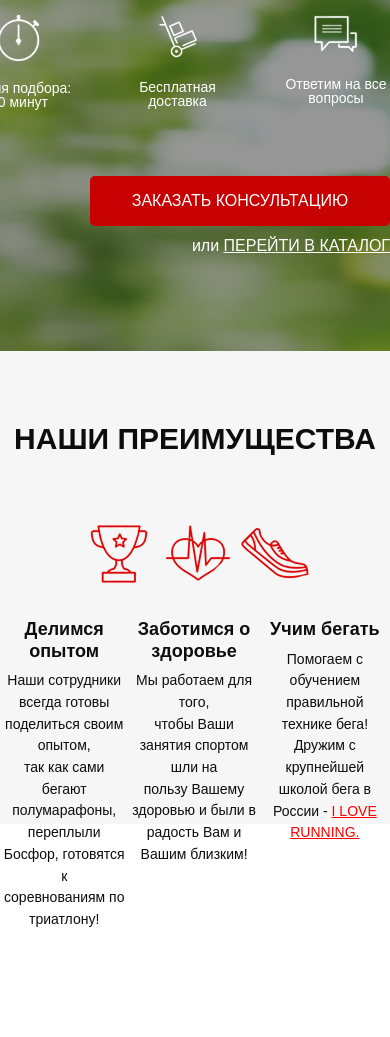
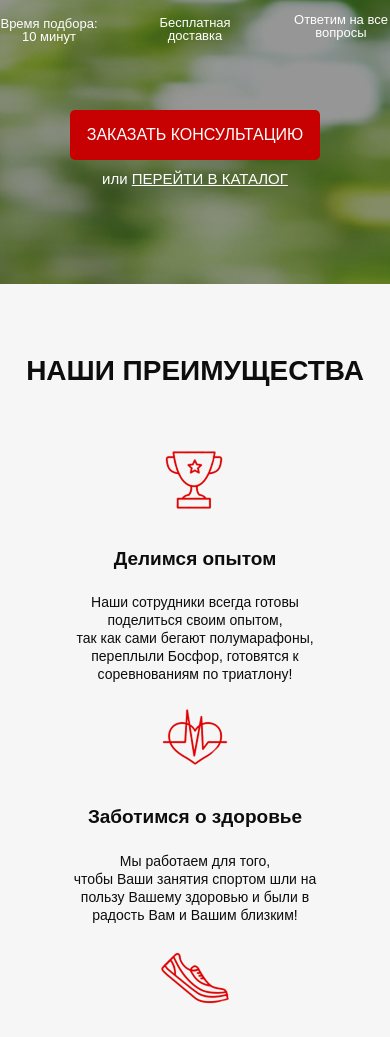
Before and after one commit to k1r1t0z/project_three, a website: page src/index.html in a window 390 px wide. Shown: the part 390-1427 px from the top of the page. Before the commit the page ends 1321 px from the top, so only its background shows below. Drawn offline with Linux system fonts and the light colour scheme; a web font is replaced by a local one.

Commit message:
the waiting block has been completely redesigned. the site has been adapted (except 576px)

```diff
--- a/src/index.html
+++ b/src/index.html
@@ -61,42 +61,38 @@
     <div class="waiting">
         <div class="container">
             <h2 class="waiting__title">НАШИ ПРЕИМУЩЕСТВА</h2>
-            <div class="waiting__block">
-                <div class="waiting__icons">
-                    <div class="waiting__icon">
-                        <img src="icons/waiting-cup.png" alt="cup">
+            <div class="waiting__wrapper">
+                <div class="waiting__block">
+                    <img src="icons/waiting-cup.png" alt="cup">
+                    <div class="waiting__subtitle">
+                        Делимся опытом
                     </div>
-                    <div class="waiting__icon">
-                        <img src="icons/waiting-heart.png" alt="heart">
-                    </div>
-                    <div class="waiting__icon">
-                        <img src="icons/waiting-shoe.png" alt="shoe">
-                    </div>
-                </div>
-                <div class="waiting__icon__descr">
                     <div class="waiting__descr">
-                        <h2 class="waiting__title__descr">
-                            Делимся опытом
-                        </h2>
                         Наши сотрудники всегда готовы <br>
                         поделиться своим опытом, <br>
                         так как сами бегают полумарафоны, <br>
                         переплыли Босфор, готовятся к <br>
-                        соревнованиям по триатлону! <br>
+                        соревнованиям по триатлону!
+                    </div>
+                </div>
+                <div class="waiting__block">
+                    <img src="icons/waiting-heart.png" alt="heart">
+                    <div class="waiting__subtitle">
+                        Заботимся о здоровье
                     </div>
                     <div class="waiting__descr">
-                        <h2 class="waiting__title__descr">
-                            Заботимся о здоровье
-                        </h2>
                         Мы работаем для того, <br>
                         чтобы Ваши занятия спортом шли на <br>
                         пользу Вашему здоровью и были в <br>
                         радость Вам и Вашим близким!
                     </div>
+                </div>
+                <div class="waiting__block">
+                    <img src="icons/waiting-shoe.png" alt="shoe">
+                    <div class="waiting__subtitle">
+                        Учим бегать
+                    </div>
                     <div class="waiting__descr">
-                        <h2 class="waiting__title__descr">
-                            Учим бегать
-                        </h2>
                         Помогаем с обучением <br>
                         правильной технике бега! <br>
                         Дружим с крупнейшей школой бега в <br>
--- /dev/null
+++ b/src/sass/_media.sass
@@ -0,0 +1,63 @@
+@media (max-width: 1200px)
+    .promo
+        &__header
+            font-size: 39px
+        &__subheader
+            font-size: 22px
+        &__icons
+            width: 400px
+        &__icon
+            font-size: 13px
+        &__link
+            font-size: 15px
+
+@media (max-width: 991px)
+    .header
+        justify-content: space-around
+        &__logo
+            width: 180px
+        &__official
+            font-size: 11px
+            span
+                font-size: 16px
+        &__phone
+            font-size: 16px
+    .button
+        width: 145px
+        &_main
+            width: 250px
+    .promo
+        &__wrapper
+            align-items: center
+    .waiting
+        &__wrapper
+            justify-content: space-around
+        &__descr
+            font-size: 13px
+        &__subtitle
+            font-size: 17px
+
+@media (max-width: 767px)
+    .header
+        &__official
+            display: none
+        &__logo
+            width: 200px
+    .promo
+        &__header
+            font-size: 35px
+        &__subheader
+            font-size: 18px
+    .waiting
+        max-height: 100%
+        &__title
+            font-size: 28px
+        &__wrapper
+            flex-direction: column
+        &__subtitle
+            font-size: 19px
+        &__descr
+            font-size: 14px
+        &__block
+            &:nth-child(n+2)
+                margin-top: 20px
--- a/src/sass/blocks/_waiting.sass
+++ b/src/sass/blocks/_waiting.sass
@@ -8,27 +8,28 @@
         line-height: 100%
         text-align: center
         color: #0d0d0d
-    &__block
-        margin-top: 65px
-    &__icons
+    &__wrapper
         display: flex
         justify-content: space-between
-        padding: 0 80px 0 85px
+        margin-top: 60px
+    &__subtitle
+        font-weight: 700
+        font-size: 18px
+        text-align: center
+        color: #0d0d0d
+        margin-top: 35px
     &__descr
+        margin-top: 20px
         font-weight: 300
         font-size: 14px
-        line-height: 155%
+        line-height: 129%
         text-align: center
         color: #0d0d0d
         a
             text-decoration: underline
             text-decoration-skip-ink: none
             color: #f00
-    &__icon__descr
-        display: flex
-        justify-content: space-between
-        margin-top: 35px
-    &__title__descr
-        font-weight: 700
-        font-size: 18px
-        color: #0d0d0d
+    &__block
+        img
+            display: block
+            margin: 0 auto
--- a/src/sass/style.sass
+++ b/src/sass/style.sass
@@ -2,6 +2,7 @@
 @import 'blocks/header'
 @import 'blocks/buttons'
 @import 'blocks/waiting'
+@import 'media'
 
 *
     font-family: "MuseoModerno", sans-serif
```
Also changed, not shown: src/css/style.min.css.
